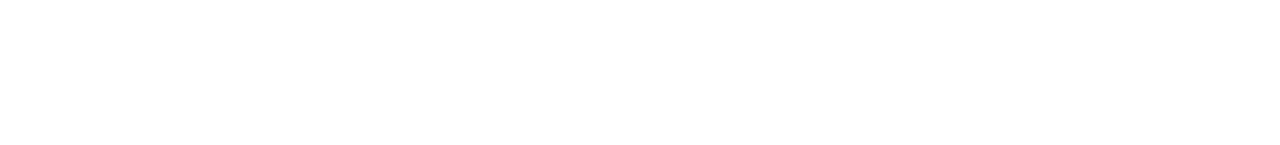
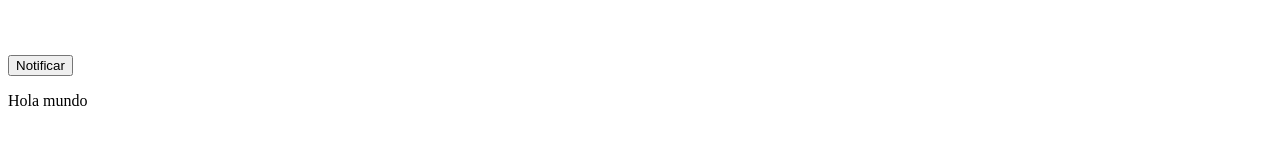
Before and after one commit to Sisselio/Vue-Nuxt-Exercises, a Nuxt app in the folder vue-nuxt-exercises/: page / in a window 1280 px wide. Before the commit this address had no page. Shown: the part 531-676 px from the top of the page. Built offline with nearby package versions, Linux system fonts and the light colour scheme.

Commit message:
feat(exercises): finixhed exercise 8

```diff
--- /dev/null
+++ b/vue-nuxt-exercises/app/app.vue
@@ -0,0 +1,3 @@
+<template>
+  <NuxtPage />
+</template>
--- a/vue-nuxt-exercises/app/components/ChildComponent.vue
+++ b/vue-nuxt-exercises/app/components/ChildComponent.vue
@@ -1,7 +1,9 @@
 <template>
   <button @click="emit('event')">Notificar</button>
+  <p>{{ message }}</p>
 </template>
 
 <script setup>
 const emit = defineEmits(["event"]);
+const message = inject("message");
 </script>
--- a/vue-nuxt-exercises/app/components/ParentComponent.vue
+++ b/vue-nuxt-exercises/app/components/ParentComponent.vue
@@ -1,9 +1,8 @@
 import { ChildComponent } from '../../.nuxt/components';
 <template>
-  <ChildComponent @event="notify()"></ChildComponent>
+  <slot></slot>
 </template>
 <script setup>
-function notify() {
-  console.log("hola");
-}
+const message = "Hola mundo";
+provide("message", message);
 </script>
--- a/vue-nuxt-exercises/app/pages/app.vue
+++ /dev/null
@@ -1 +0,0 @@
-<template></template>
--- a/vue-nuxt-exercises/app/pages/catalogo.vue
+++ b/vue-nuxt-exercises/app/pages/index.vue
@@ -10,11 +10,13 @@
       />
     </div>
   </div>
-  <ParentComponent></ParentComponent>
+  <ParentComponent>
+    <ChildComponent></ChildComponent>
+  </ParentComponent>
 </template>
 
 <script setup lang="ts">
-import ProductCard from "~/components/ProductCard.vue";
+// import ProductCard from "~/components/ProductCard.vue";
 import { products } from "~/data/mock";
 </script>
 
```
